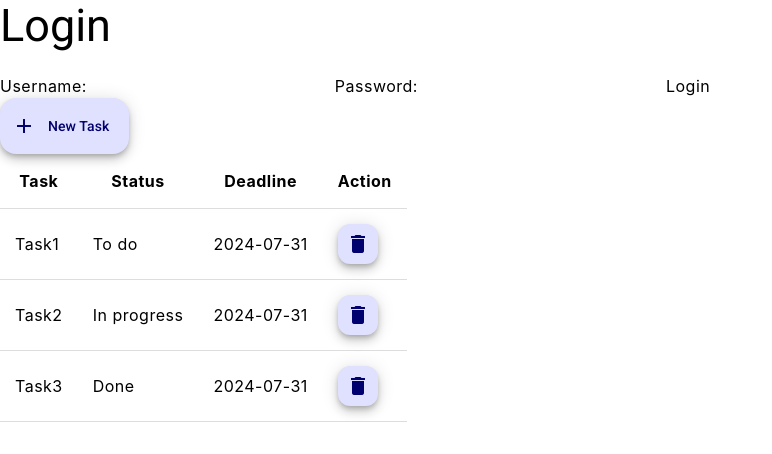
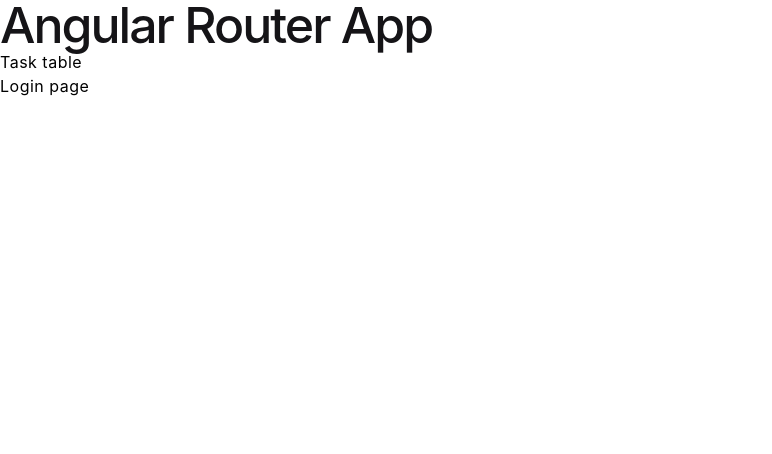
Before and after one commit to nicola-janicka/task_tracker, an Angular app: page / in a window 1280 px wide. Shown: the top 454 px of the page, without its empty margins (0-772 px from the left). Built offline with nearby package versions, Linux system fonts and the light colour scheme.

Commit message:
added routes

```diff
--- a/src/app/app.component.html
+++ b/src/app/app.component.html
@@ -176,7 +176,29 @@
     }
   }
 </style>
-<app-login-page></app-login-page>
-<app-task-table></app-task-table>
 
-<router-outlet />
+<h1>Angular Router App</h1>
+<nav>
+  <ul>
+    <li>
+      <a
+        routerLink="/app-task-table"
+        routerLinkActive="active"
+        ariaCurrentWhenActive="page"
+        >Task table</a
+      >
+    </li>
+    <li>
+      <a
+        routerLink="/app-login-page"
+        routerLinkActive="active"
+        ariaCurrentWhenActive="page"
+        >Login page</a
+      >
+    </li>
+  </ul>
+</nav>
+<!-- The routed views render in the <router-outlet>-->
+<router-outlet></router-outlet>
+<!-- <app-login-page></app-login-page>
+<app-task-table></app-task-table> -->
--- a/src/app/app.component.ts
+++ b/src/app/app.component.ts
@@ -1,8 +1,9 @@
 import { TasksComponent } from './tasks/tasks.component';
 import { Component } from '@angular/core';
-import { RouterOutlet } from '@angular/router';
+import { RouterLink, RouterLinkActive, RouterOutlet } from '@angular/router';
 import { TaskTableComponent } from './task-table/task-table.component';
 import { LoginPageComponent } from './login-page/login-page.component';
+import { CommonModule } from '@angular/common';
 
 @Component({
   selector: 'app-root',
@@ -12,6 +13,9 @@ import { LoginPageComponent } from './login-page/login-page.component';
     TasksComponent,
     TaskTableComponent,
     LoginPageComponent,
+    RouterLink,
+    RouterLinkActive,
+    CommonModule,
   ],
   templateUrl: './app.component.html',
   styleUrl: './app.component.css',
--- a/src/app/app.routes.ts
+++ b/src/app/app.routes.ts
@@ -1,3 +1,8 @@
 import { Routes } from '@angular/router';
+import { TaskTableComponent } from './task-table/task-table.component';
+import { LoginPageComponent } from './login-page/login-page.component';
 
-export const routes: Routes = [];
+export const routes: Routes = [
+  { path: 'task-table', component: TaskTableComponent },
+  { path: 'login-page', component: LoginPageComponent },
+];
```
